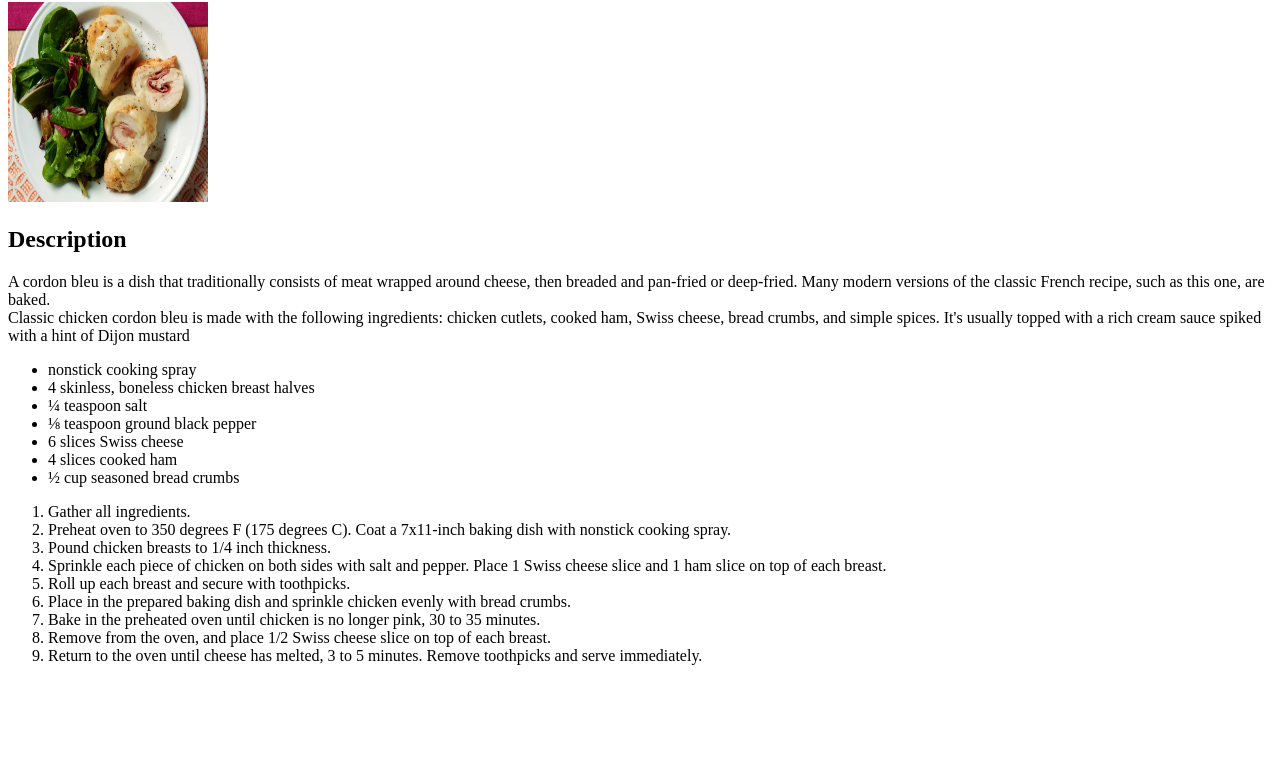
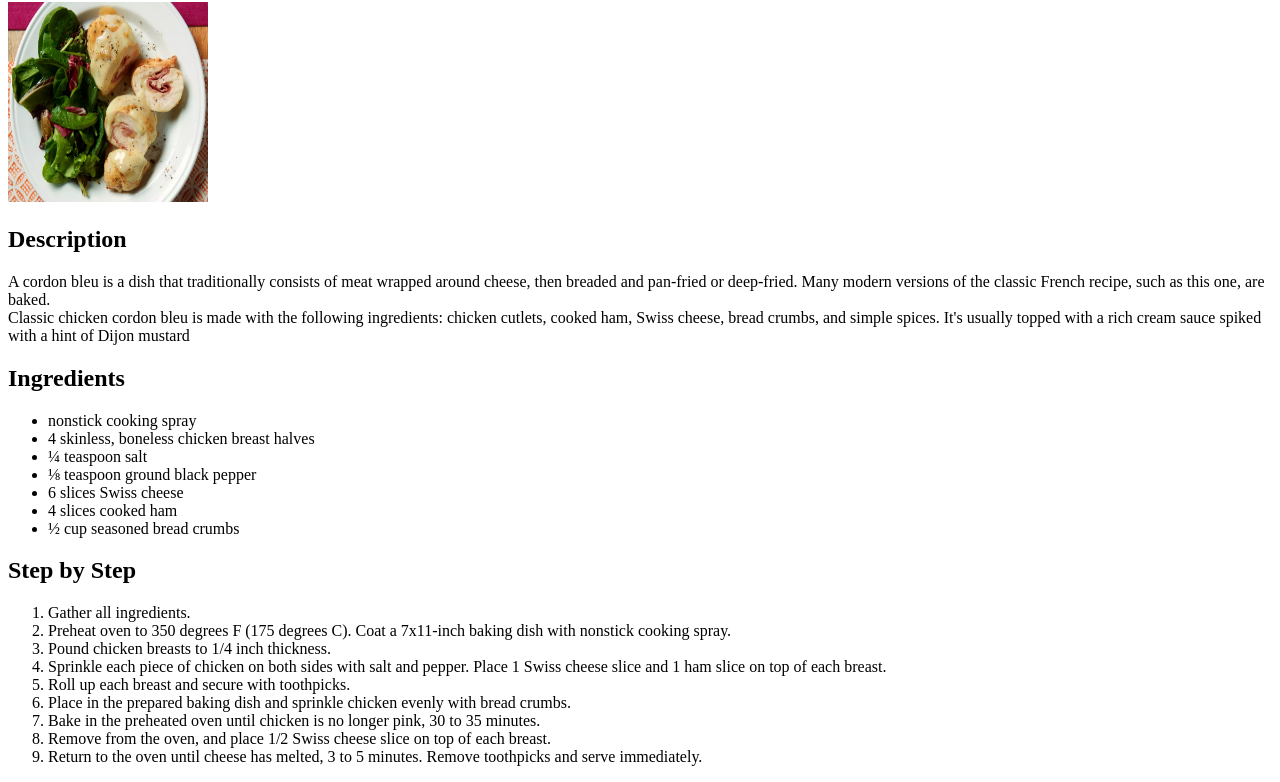
Before and after one commit to GancioTech/odin-recipes, a plain HTML site: page recipes/Chicken-Cordon-Bleu.html in a window 1280 px wide. Shown: the part 78-860 px from the top of the page. Before the commit the page ends 800 px from the top, so only its background shows below. Drawn offline with Linux system fonts and the light colour scheme.

Commit message:
Títulos y gramática
se agrego títulos y corrigió la grámatica

```diff
--- a/recipes/Chicken-Cordon-Bleu.html
+++ b/recipes/Chicken-Cordon-Bleu.html
@@ -17,6 +17,7 @@
         Classic chicken cordon bleu is made with the following ingredients: chicken cutlets, cooked ham, Swiss cheese, bread crumbs, and simple spices. It's usually topped with a rich cream sauce spiked with a hint of Dijon mustard</p>
     </div>
     <div>
+        <h2>Ingredients</h2>
         <ul>
             <li>nonstick cooking spray</li>
             <li>4 skinless, boneless chicken breast halves</li>
@@ -28,6 +29,7 @@
         </ul>
     </div>
     <div>
+        <h2>Step by Step</h2>
         <ol>
             <li>Gather all ingredients.</li>
             <li>Preheat oven to 350 degrees F (175 degrees C). Coat a 7x11-inch baking dish with nonstick cooking spray.</li>
```
Also changed, not shown: recipes/Poached-Eggs-Caprese.html (+1 -1 lines), recipes/lasagna.html (+1 -1 lines).
